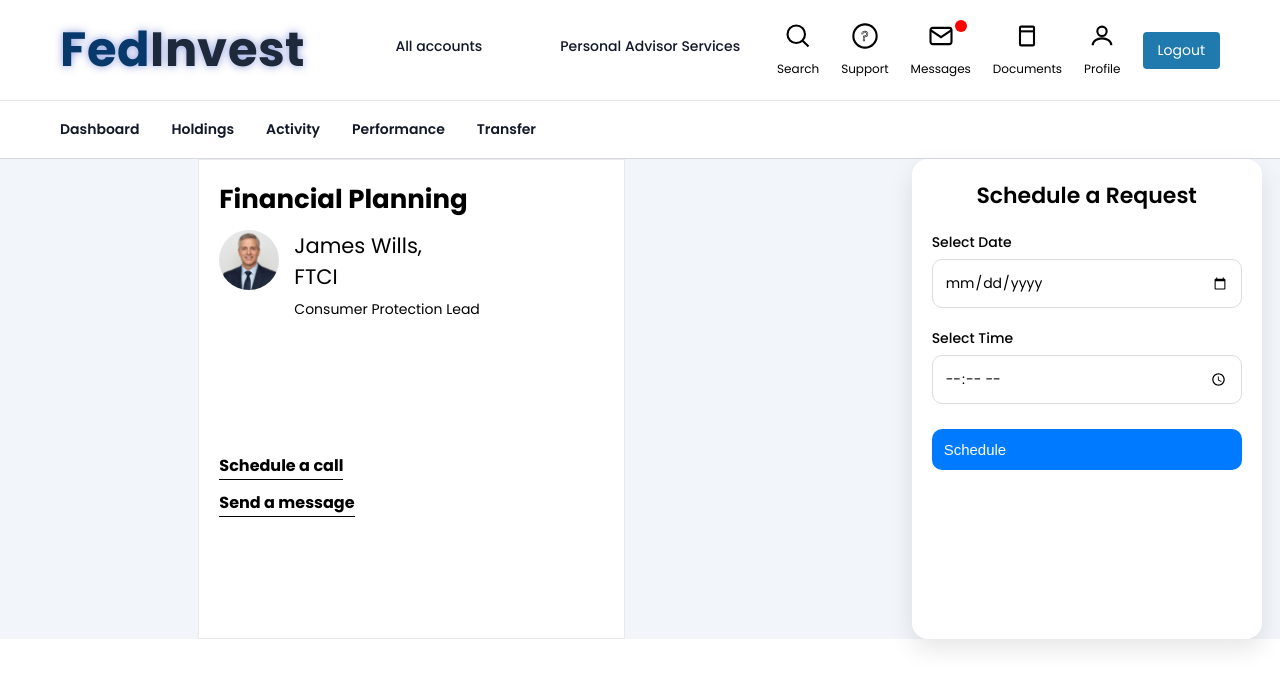
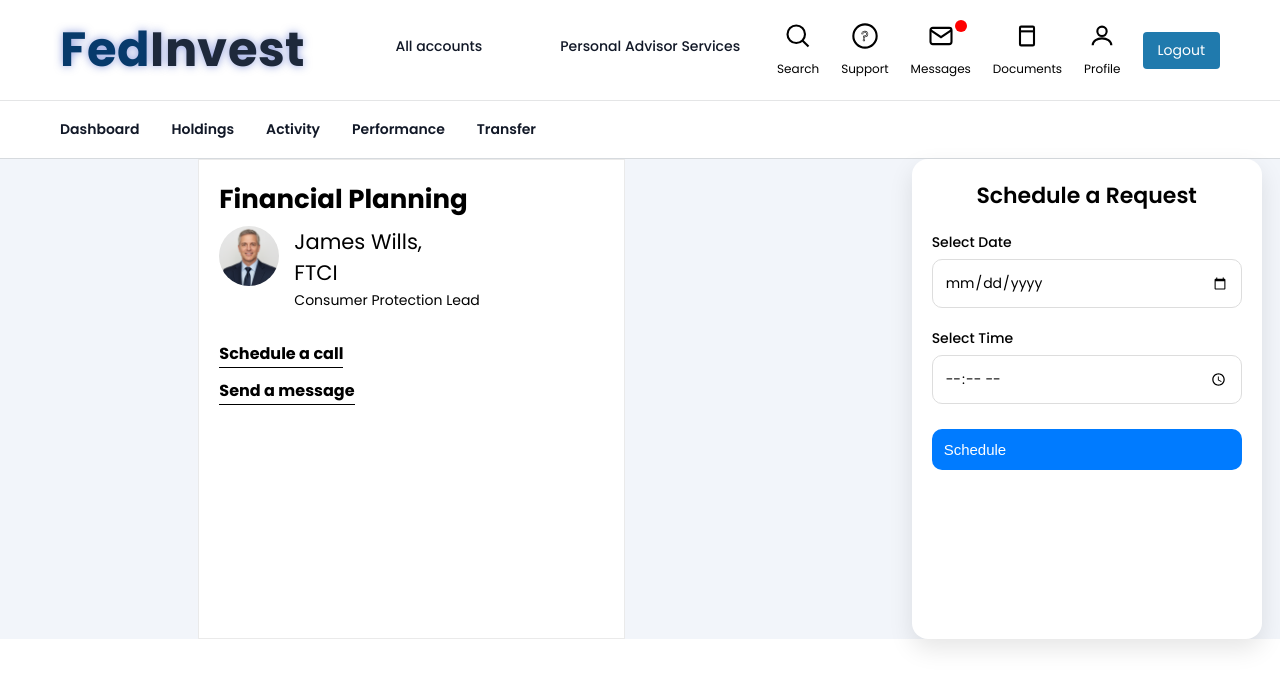
Before and after one commit to rahoboth1232/Fedinvest1, a Django app: page /calender/ in a window 1280 px wide. Shown: the top 688 px of the page. Run offline with Django 5.2, Linux system fonts and the light colour scheme; some web fonts are replaced.

Commit message:
change in css

```diff
--- a/static/css/style.css
+++ b/static/css/style.css
@@ -525,7 +525,7 @@
 				.dasdb3 h3{color: #000;
   font-size: 26px;
   font-weight: 700;
-  margin-bottom: 11px;}
+  margin-bottom: 7px;}
 
 				.dasdb4{position:relative; padding-left:75px;}
 				.dasdb4 img{position: absolute;
@@ -537,9 +537,9 @@
 				.dasdb4 h5{font-weight: 300;
   color: #000;
   font-size: 21px;}
-				.dasdb4 p{margin-top: 7px;
+				.dasdb4 p{margin-top: 2px;
   font-size: 14px;}
-  .dasdb3 .bthlinks{margin-top: 133px;
+  .dasdb3 .bthlinks{margin-top: 30px;
   max-width: 188px;}
   .dasdb3 .bthlink{color: #000;
   font-weight: 700;
```
Also changed, not shown: templates/portfolio.html (+8 -12 lines).
